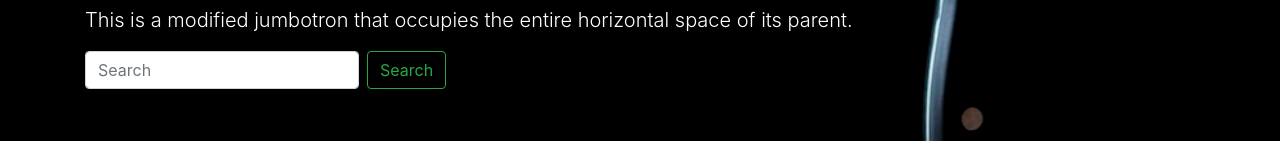
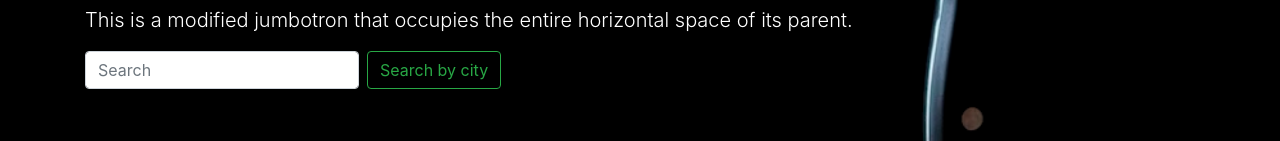
Before and after one commit to iresuji/Meal-Map, a plain HTML site: page index.html in a window 1280 px wide. Shown: the part 190-331 px from the top of the page. Drawn offline with nearby package versions, Linux system fonts and the light colour scheme.

Commit message:
html cleaned up

```diff
--- a/index.html
+++ b/index.html
@@ -56,7 +56,7 @@
             <p class="lead">This is a modified jumbotron that occupies the entire horizontal space of its parent.</p>
             <form class="form-inline my-2 my-lg-0">
                 <input class="form-control mr-sm-2" type="search" placeholder="Search" aria-label="Search">
-                <button class="btn btn-outline-success my-2 my-sm-0" type="submit">Search</button>
+                <button class="btn btn-outline-success my-2 my-sm-0" type="submit">Search by city</button>
             </form>
         </div>
     </div>
@@ -77,9 +77,6 @@
     </div>
     <!-- EN contact us -->
     <!-- EN Subscription form -->
-    <!-- FC About us -->
-    <!-- FC Footer -->
-
     <!--FO About us -->
     <div class="container">
         <div class="row">
```
